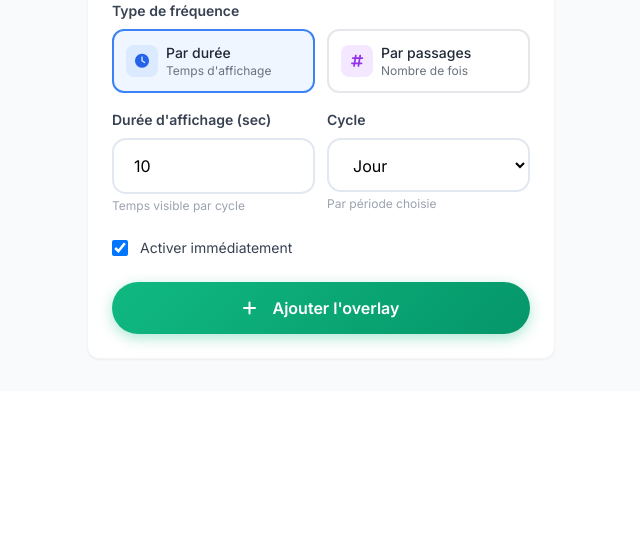
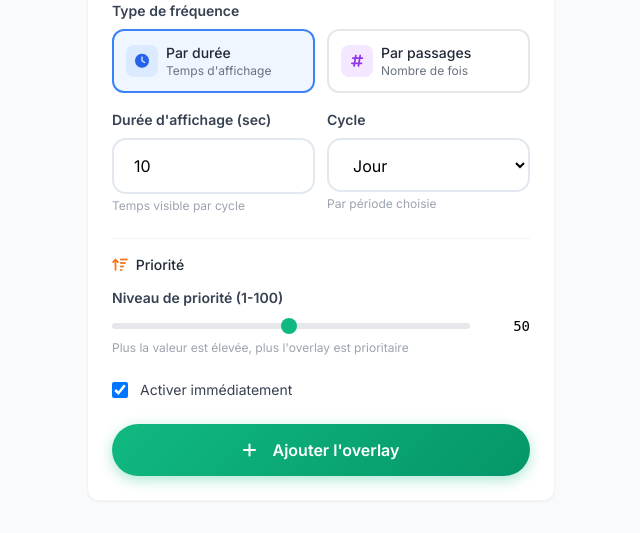
Before and after one commit to moa-digitalagency/AdScreen, a Python web app: template templates/org/screen_overlays.html in a window 1280 px wide. Shown: the part 975-1508 px from the top of the page, without its empty margins (201-841 px from the left). Before the commit the page ends 1335 px from the top, so only its background shows below. Run offline with Jinja, Linux system fonts and the light colour scheme; the template is opened without the code that fills it, so the values that code supplies are empty; some libraries are stand-ins or nearby versions.

Commit message:
Add priority setting to overlays for broadcasting
Adds a priority slider and associated JavaScript function to the overlay creation form in `screen_overlays.html` to allow users to set overlay priority for broadcasting.

Replit-Commit-Author: Agent
Replit-Commit-Session-Id: be452821-a726-4859-822a-3d055225c6a4
Replit-Commit-Checkpoint-Type: full_checkpoint
Replit-Commit-Event-Id: 2cd024c9-d2e5-4294-8a73-1c90a4e5f199
Replit-Commit-Screenshot-Url: https://storage.googleapis.com/screenshot-production-us-central1/4e75f0ef-e714-4aee-8b66-32a68732bf8d/be452821-a726-4859-822a-3d055225c6a4/owl7QkK

```diff
--- a/templates/org/screen_overlays.html
+++ b/templates/org/screen_overlays.html
@@ -315,6 +315,22 @@
                     </div>
                 </div>
 
+                <div class="border-t border-gray-100 pt-4">
+                    <h4 class="font-medium text-gray-800 mb-3 text-sm flex items-center gap-2">
+                        <i class="fas fa-sort-amount-up text-orange-500"></i>
+                        Priorité
+                    </h4>
+                    <div>
+                        <label class="label">Niveau de priorité (1-100)</label>
+                        <div class="flex items-center gap-3">
+                            <input type="range" name="priority" id="priority" min="1" max="100" value="50"
+                                class="flex-1" oninput="updatePriorityLabel()">
+                            <span id="priorityLabel" class="text-sm font-mono w-12 text-right">50</span>
+                        </div>
+                        <p class="text-xs text-gray-400 mt-1">Plus la valeur est élevée, plus l'overlay est prioritaire</p>
+                    </div>
+                </div>
+
                 <div class="flex items-center gap-3">
                     <input type="checkbox" name="is_active" id="is_active" checked class="w-4 h-4 text-emerald-600 rounded border-gray-300">
                     <label for="is_active" class="text-sm text-gray-700">Activer immédiatement</label>
@@ -515,6 +531,10 @@ function updateSpeedLabel() {
 
 function updateImageSizeLabel() {
     document.getElementById('imageSizeLabel').textContent = document.getElementById('imageSize').value + '%';
+}
+
+function updatePriorityLabel() {
+    document.getElementById('priorityLabel').textContent = document.getElementById('priority').value;
 }
 
 function updateOpacityLabel() {
```
Also changed, not shown: 1 other file.
